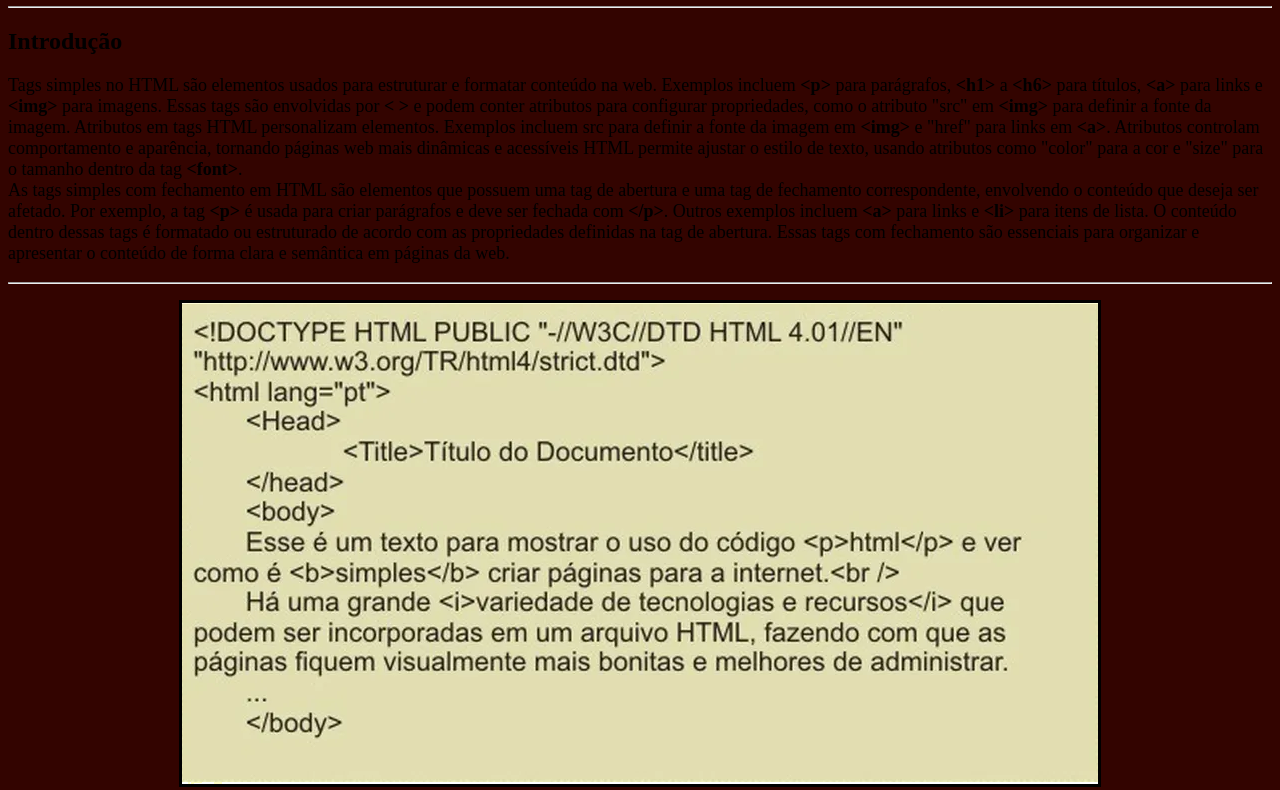
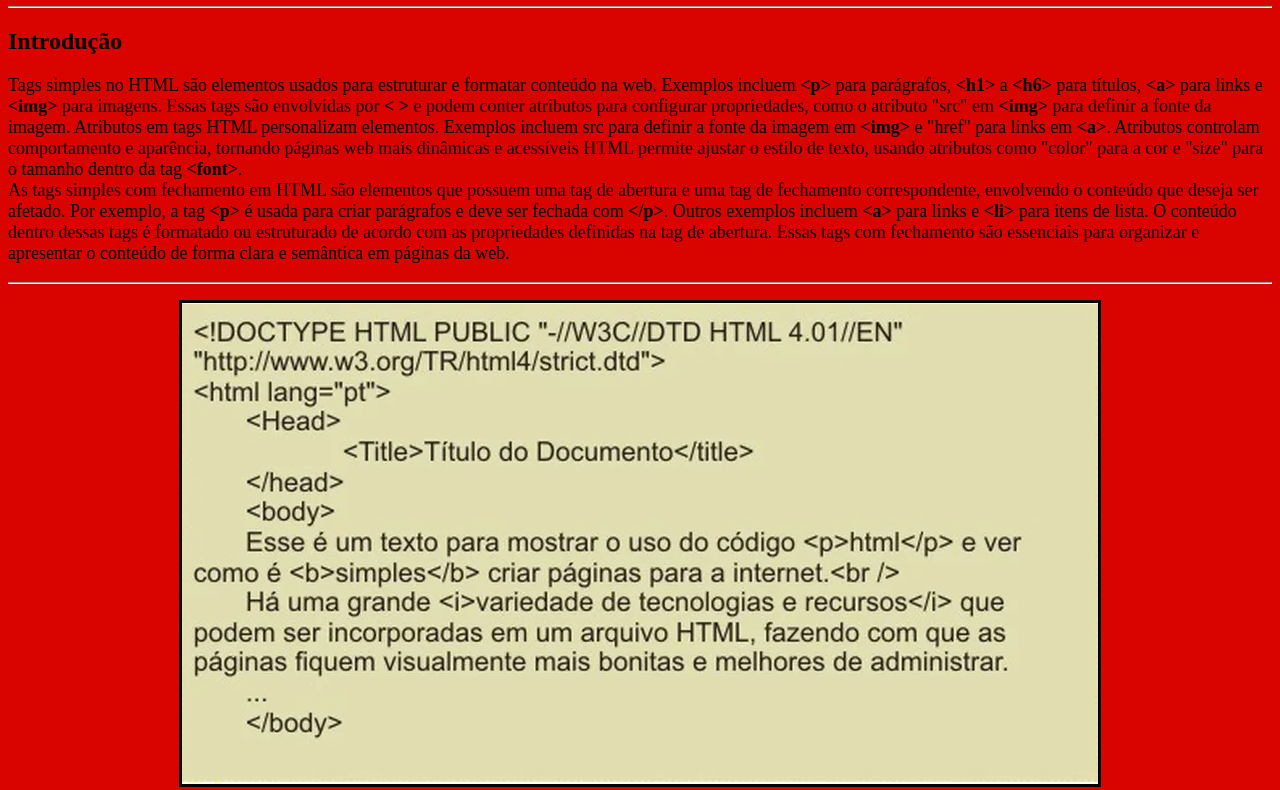
Before and after one commit to BrunoMotaBr/TagsAtributos, a plain HTML site: page index.html in a window 1280 px wide. Shown: the part 202-992 px from the top of the page. Drawn offline with Linux system fonts and the light colour scheme.

Commit message:
Update index.html

```diff
--- a/index.html
+++ b/index.html
@@ -4,7 +4,7 @@
     <meta charset="UTF-8">
     <title>Tags e Atributos HTML</title>
 </head>
-<body bgcolor="#330400">
+<body bgcolor="#D90400">
 
     <header>
         <font color="#000">
```
